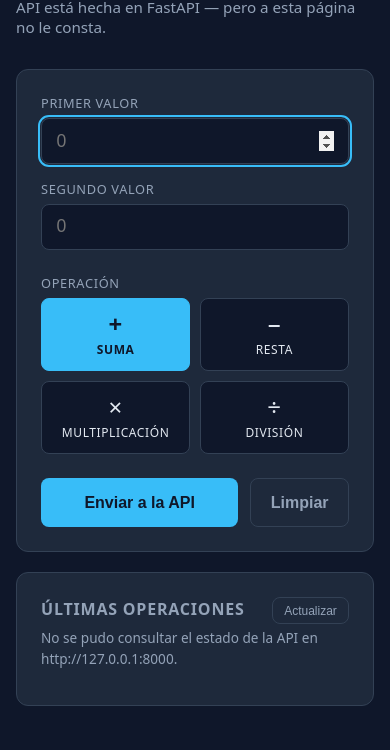
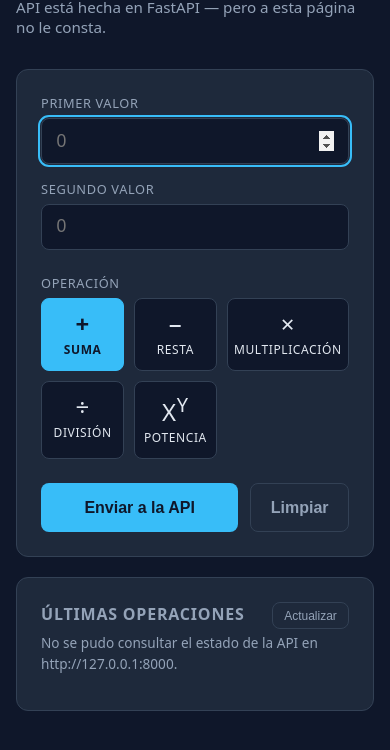
Before and after one commit to Augusto-Ingrassia/calculadora-frontend, a plain HTML site: page index.html in a window 390 px wide. Shown: the part 134-884 px from the top of the page. Drawn offline with Linux system fonts and the light colour scheme; no server answers.

Commit message:
agrega operacion de potencia en front-end

```diff
--- a/index.html
+++ b/index.html
@@ -86,7 +86,7 @@
       margin-bottom: .4rem;
     }
 
-    .operaciones { display: grid; grid-template-columns: repeat(4, 1fr); gap: .6rem; }
+    .operaciones { display: grid; grid-template-columns: repeat(5, 1fr); gap: .6rem; }
 
     /* Los radios reales quedan invisibles pero SIGUEN EXISTIENDO y siguen
        siendo accesibles: se navegan con flechas y los lee un lector de
@@ -316,7 +316,7 @@
 
     @media (max-width: 480px) {
       .fila-operandos { grid-template-columns: 1fr; }
-      .operaciones { grid-template-columns: repeat(2, 1fr); }
+      .operaciones { grid-template-columns: repeat(3, 1fr); }
     }
   </style>
 </head>
@@ -367,6 +367,9 @@
 
             <input type="radio" id="op-div" name="operacion" value="division">
             <label for="op-div"><span class="simbolo">÷</span>División</label>
+
+            <input type="radio" id="op-pot" name="operacion" value="potencia">
+            <label for="op-pot"><span class="simbolo">x<sup>y</sup></span>Potencia</label>
           </div>
         </fieldset>
 
```
